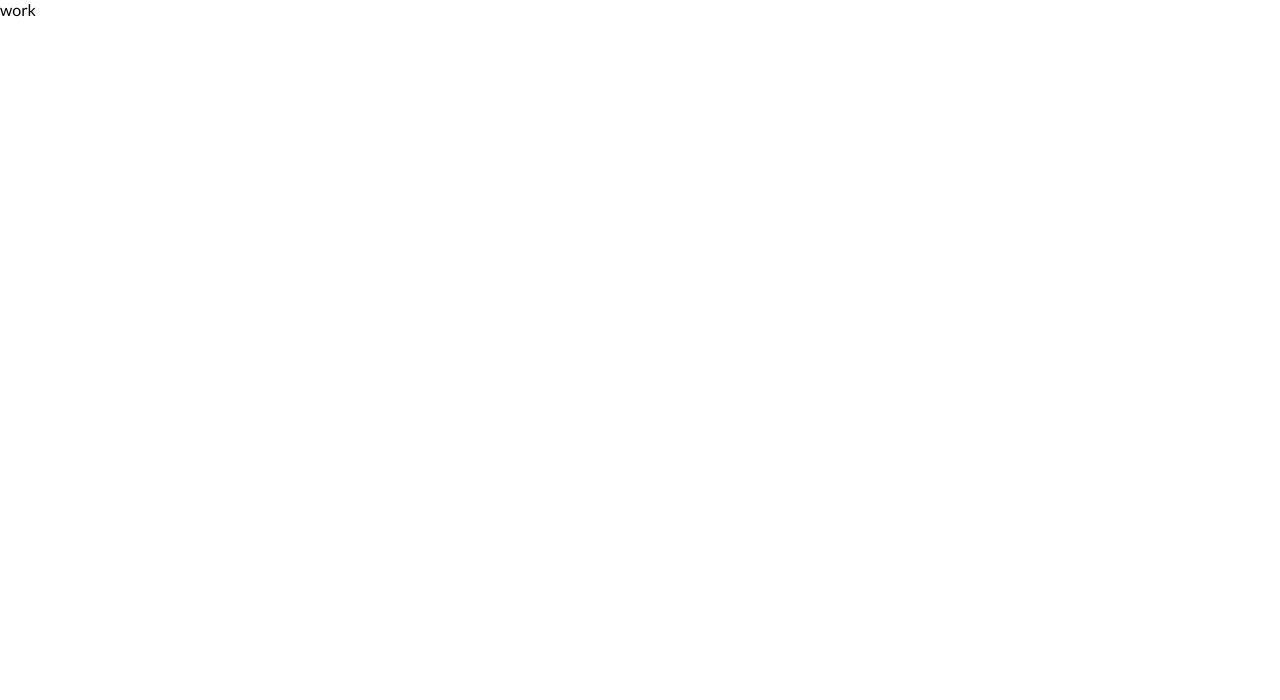
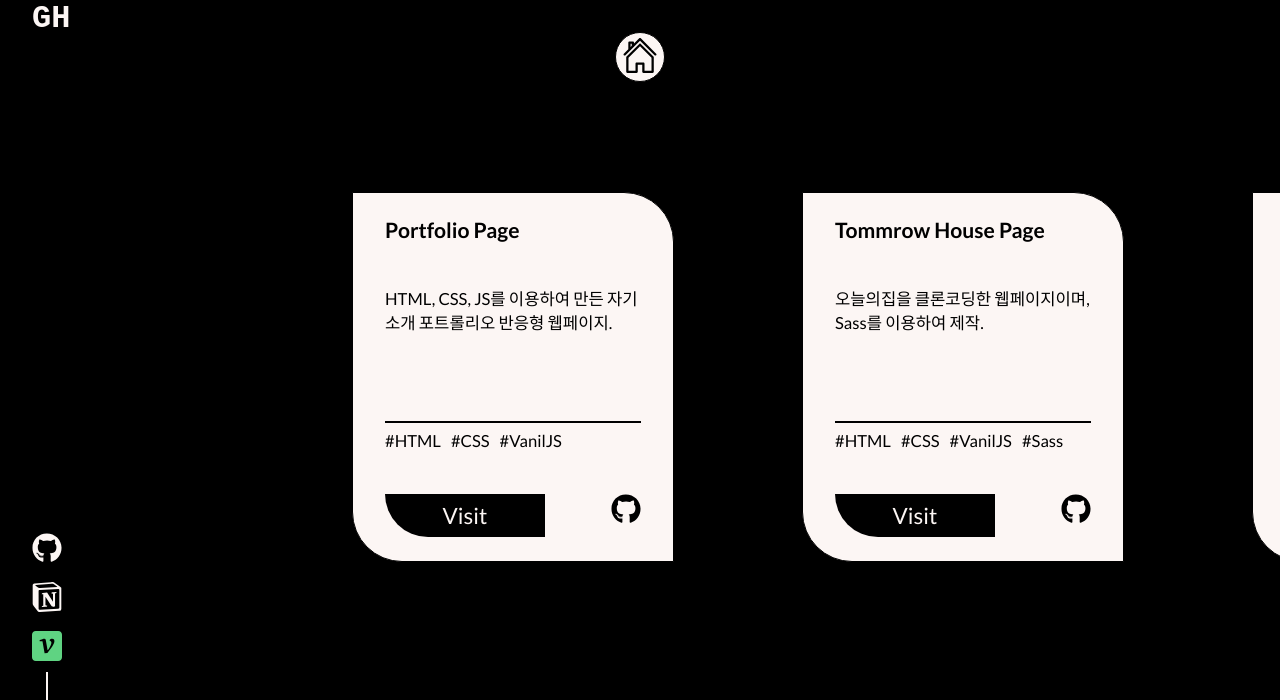
Before and after one commit to GilhwanE/react-portfolio-.ver2-, a React (Create React App) app: page /Work in a window 1280 px wide. Shown: the top 700 px of the page. Built offline with nearby package versions, Linux system fonts and the light colour scheme; the HTML template or start-up script is replaced by a standard one.

Commit message:
🚧  Work component styling

```diff
--- a/src/components/Work.js
+++ b/src/components/Work.js
@@ -1,7 +1,49 @@
 import React from 'react';
+import styled from 'styled-components';
+import { ThemeProvider } from 'styled-components';
+import { darkTheme } from './Themes';
+
+import HomeButton from '../subComponents/HomeButton';
+import SocialIcons from '../subComponents/SocialIcons';
+import LogoComponent from '../subComponents/LogoComponent';
+
+import { WorkData } from '../data/WorkData';
+import Card from '../subComponents/Card';
+
+const Box = styled.div`
+  background-color: ${(props) => props.theme.body};
+  width: 100vw;
+  height: 100vh;
+  position: relative;
+  overflow: hidden;
+`;
+
+const Main = styled.div`
+  position: fixed;
+  top: 12rem;
+  left: calc(10rem + 15vw);
+  height: 40vh;
+  display: flex;
+
+  color: white;
+`;
 
 const Work = () => {
-  return <div>work</div>;
+  return (
+    <ThemeProvider theme={darkTheme}>
+      <Box>
+        <LogoComponent theme="dark" />
+        <SocialIcons theme="dark" />
+        <HomeButton />
+
+        <Main>
+          {WorkData.map((data) => (
+            <Card key={data.id} data={data} />
+          ))}
+        </Main>
+      </Box>
+    </ThemeProvider>
+  );
 };
 
 export default Work;
```
